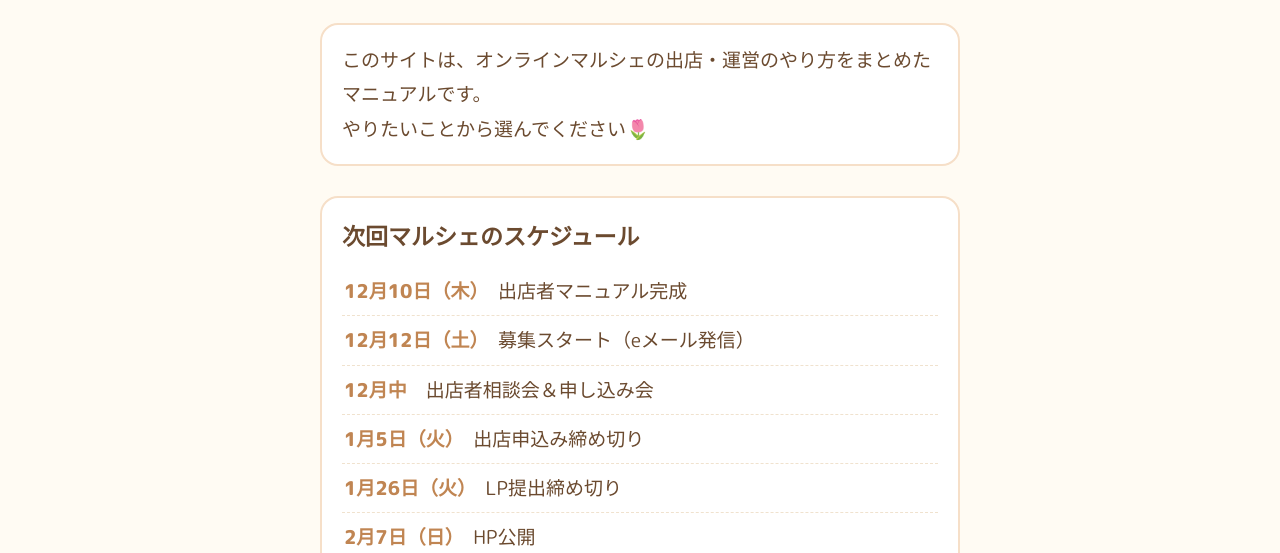
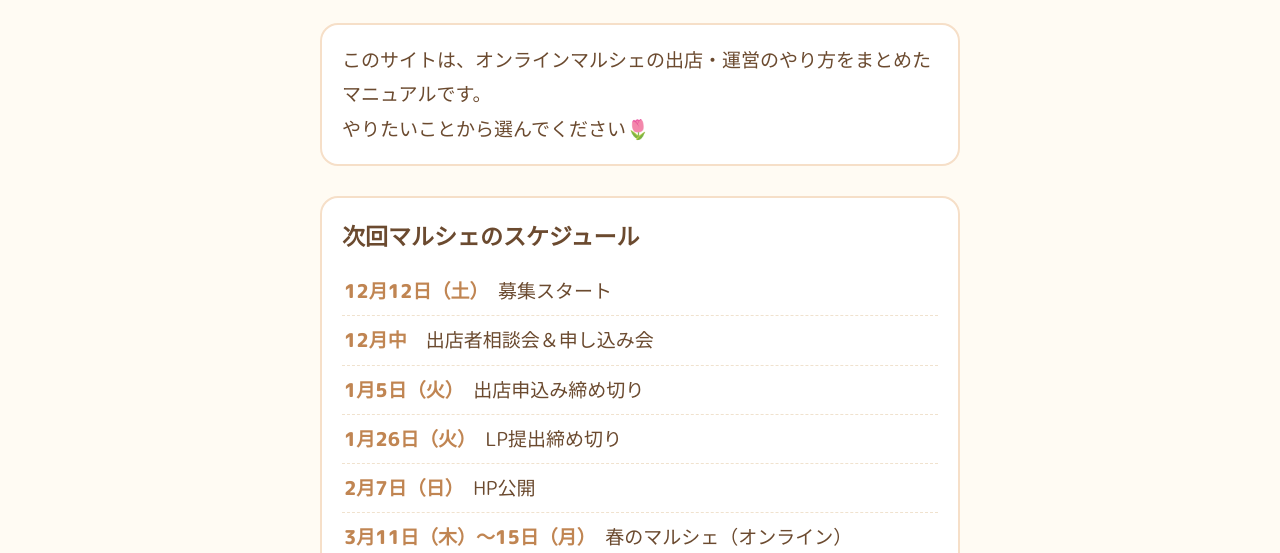
Before and after one commit to saorin-smiley/marche-manual, a plain HTML site: page index.html in a window 1280 px wide. Shown: the part 247-800 px from the top of the page. Drawn offline with Linux system fonts and the light colour scheme.

Commit message:
Add files via upload

```diff
--- a/index.html
+++ b/index.html
@@ -114,8 +114,7 @@
     <div class="sched">
       <h2>次回マルシェのスケジュール</h2>
       <ul>
-        <li><span class="d">12月10日（木）</span>　出店者マニュアル完成</li>
-        <li><span class="d">12月12日（土）</span>　募集スタート（eメール発信）</li>
+        <li><span class="d">12月12日（土）</span>　募集スタート</li>
         <li><span class="d">12月中</span>　出店者相談会＆申し込み会</li>
         <li><span class="d">1月5日（火）</span>　出店申込み締め切り</li>
         <li><span class="d">1月26日（火）</span>　LP提出締め切り</li>
```
